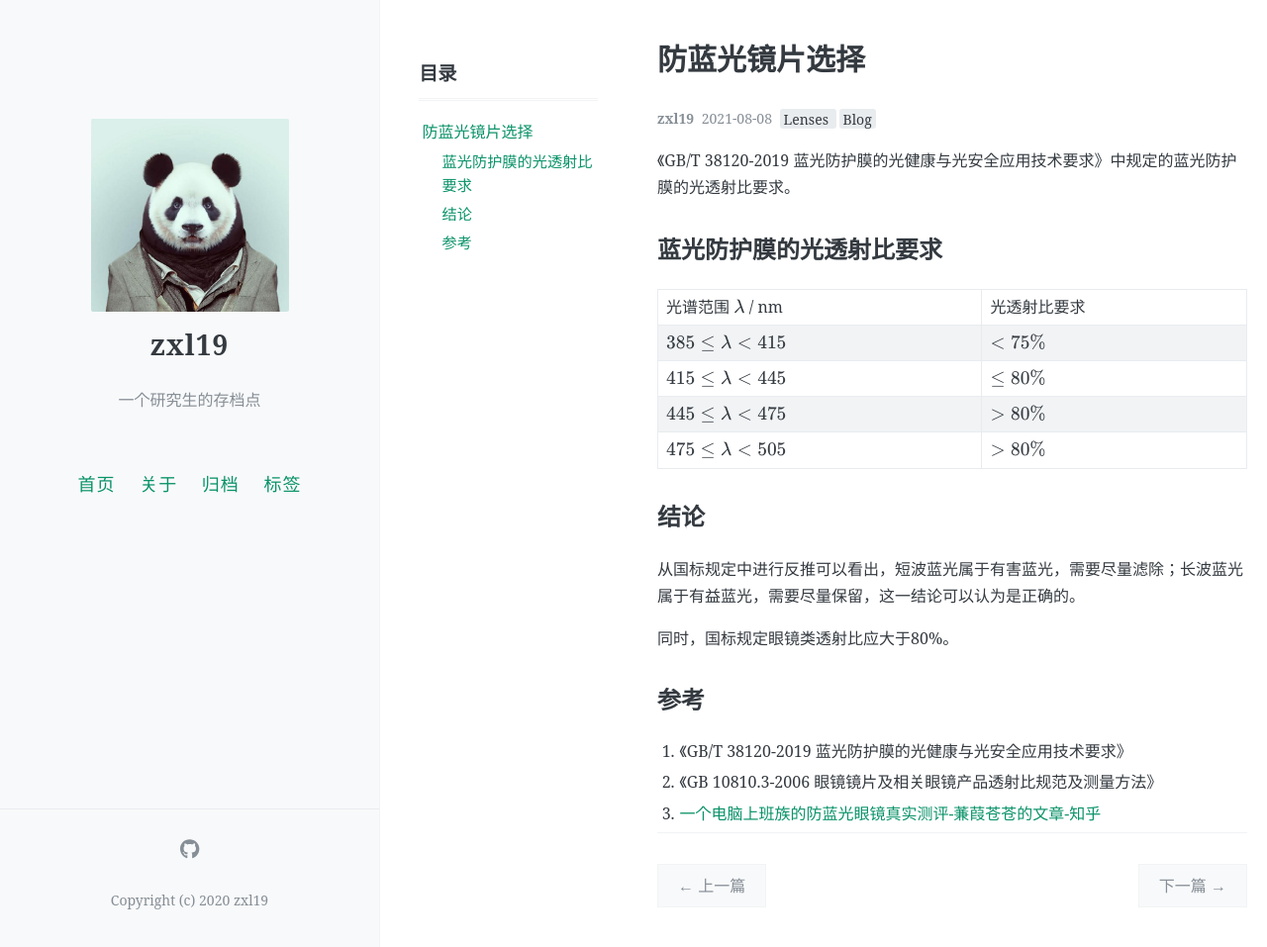
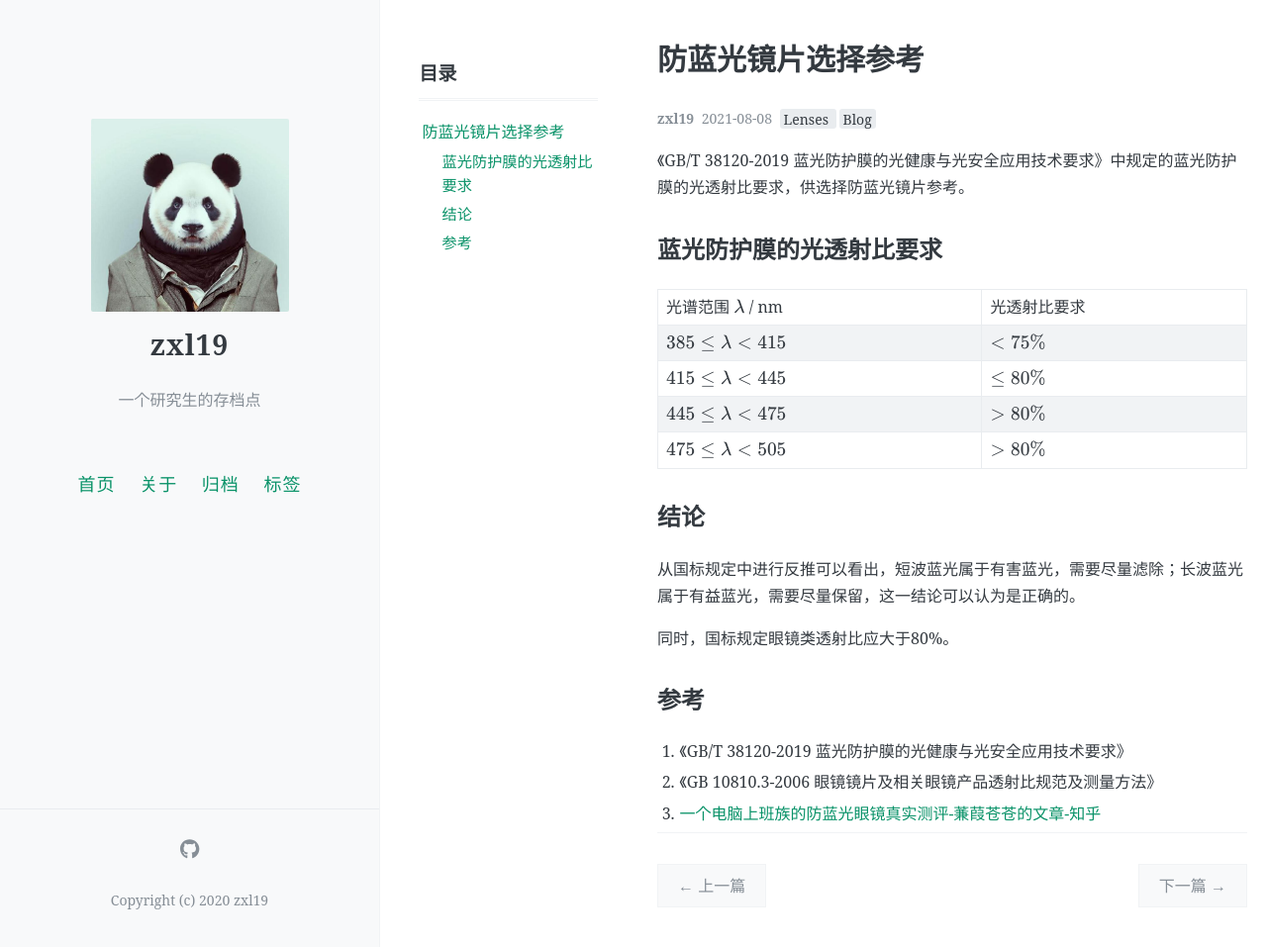
Before and after one commit to zxl19/zxl19.github.io, a Jekyll site: the page built from _posts/2021-08-08-blue-light-lenses.md, in a window 1280 px wide and 957 px high. Shown: the whole window at 99% size. Built offline with Jekyll 4.4.1, drawn with Linux system fonts in a browser that asks for light colours; formulas are drawn with MathJax 3; comment, search, counter and statistics services are not loaded.

Commit message:
Update Posts

```diff
--- a/_posts/2021-08-08-blue-light-lenses.md
+++ b/_posts/2021-08-08-blue-light-lenses.md
@@ -1,6 +1,6 @@
 ---
 layout: post
-title: 防蓝光镜片选择
+title: 防蓝光镜片选择参考
 date: 2021-08-08
 author: zxl19
 tags: [Lenses, Blog]
@@ -9,7 +9,7 @@ toc: true
 pinned: false
 ---
 
-《GB/T 38120-2019 蓝光防护膜的光健康与光安全应用技术要求》中规定的蓝光防护膜的光透射比要求。
+《GB/T 38120-2019 蓝光防护膜的光健康与光安全应用技术要求》中规定的蓝光防护膜的光透射比要求，供选择防蓝光镜片参考。
 
 <!-- more -->
 
```
Also changed, not shown: _posts/2021-08-03-patent-note.md (+1 -0 lines).
